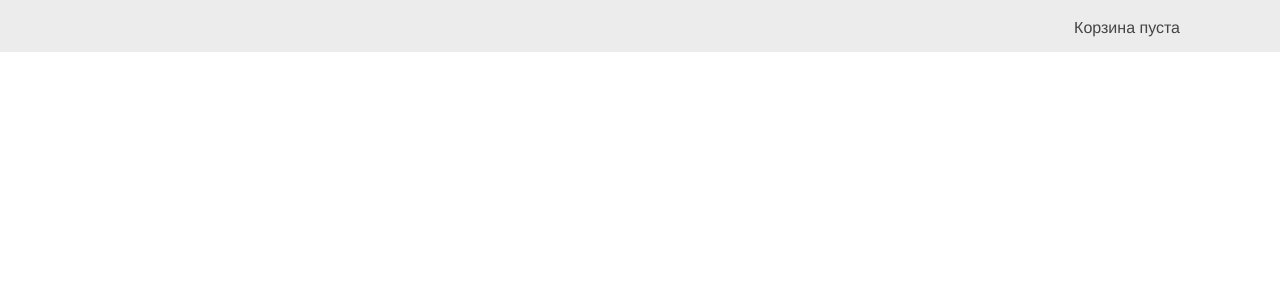
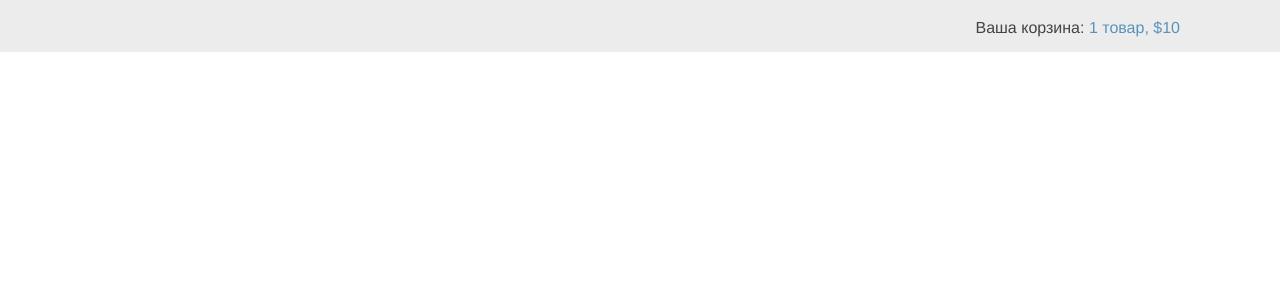
Before and after one commit to iteegi/e-shop, a Django app: template shop/templates/shop/base.html in a window 1280 px wide. Shown: the part 46-346 px from the top of the page. Run offline with Django 3.2, Linux system fonts and the light colour scheme; the template is opened without the code that fills it: most values are stand-ins (such as "Sample title", 1, 10 or a date in 2020).

Commit message:
created context processor cart
added basket update to base.html

```diff
--- /dev/null
+++ b/cart/context_processors.py
@@ -0,0 +1,6 @@
+"""Context processors."""
+from .cart import Cart
+
+
+def cart(request):
+    return {'cart': Cart(request)}
--- a/shop/templates/shop/base.html
+++ b/shop/templates/shop/base.html
@@ -14,7 +14,19 @@
         </div>
 
         <div id="subheader">
-            <div class="cart">Корзина пуста</div>
+            <div class="cart">
+                {% with total_items=cart|length %}
+                    {% if cart|length > 0 %}
+                    Ваша корзина:
+                    <a href="{% url "cart:cart_detail" %}">
+                        {{ total_items }} товар{{ total_items|pluralize:"ов" }},
+                        ${{ cart.get_total_price }}
+                    </a>
+                    {% else %}
+                        Ваша корзина пуста.
+                    {% endif %}
+                {% endwith %}
+            </div>
         </div>
 
         <div id="content">
```
